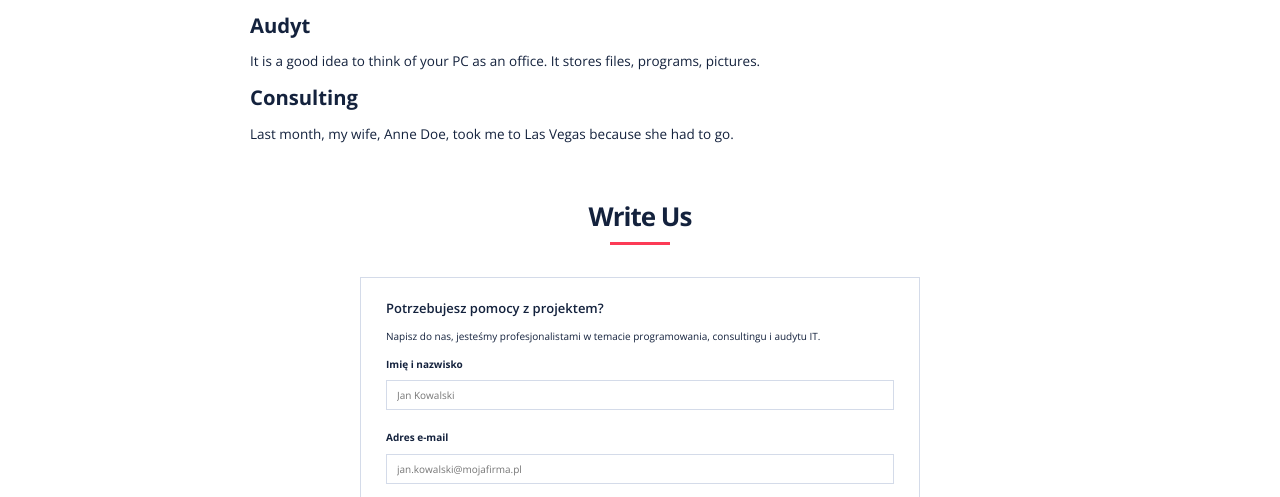
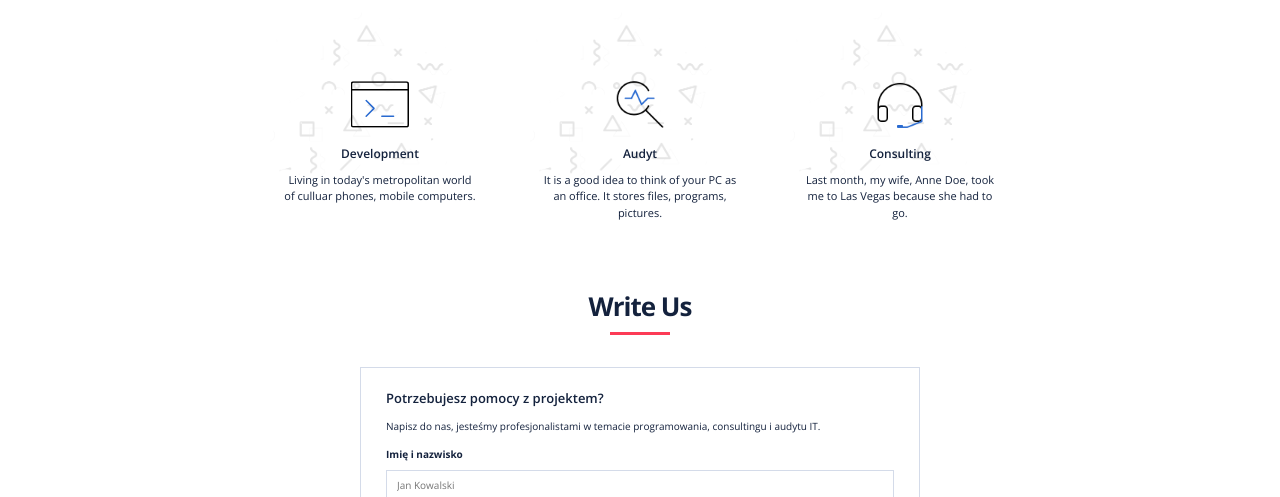
Before and after one commit to krzosdominik/angularhouse, a website: page index.html in a window 1280 px wide. Shown: the part 603-1100 px from the top of the page. Drawn offline with nearby package versions, Linux system fonts and the light colour scheme; files that its build step writes are made by us from their sources.

Commit message:
add css files

```diff
--- a/scss/main.scss
+++ b/scss/main.scss
@@ -9,6 +9,7 @@
 @import "./elements/header";
 @import "./elements/navigation";
 @import "./elements/jumbotron";
+@import "./elements/passions";
 @import './elements/contact';
 @import './elements/partners';
 @import './elements/footer';
```
Also changed, not shown: css/main.css (added), 1 other file.
